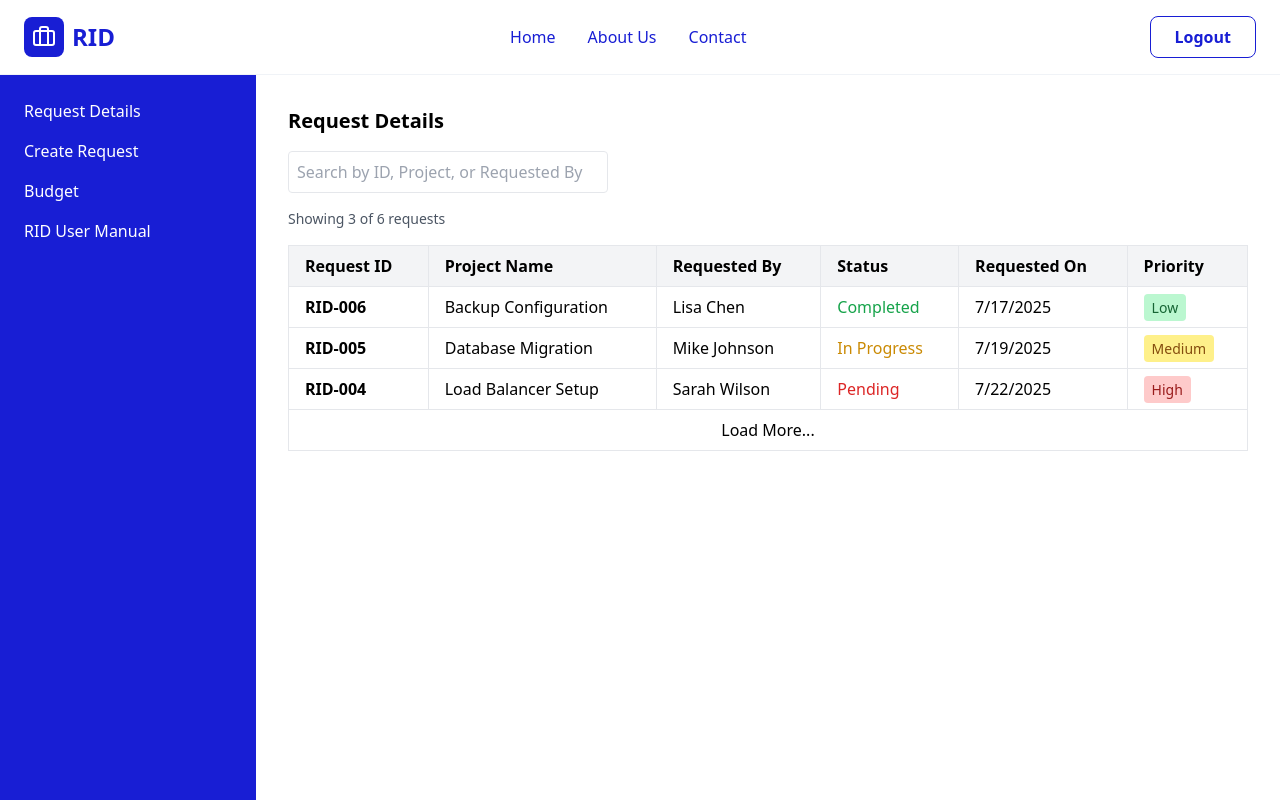
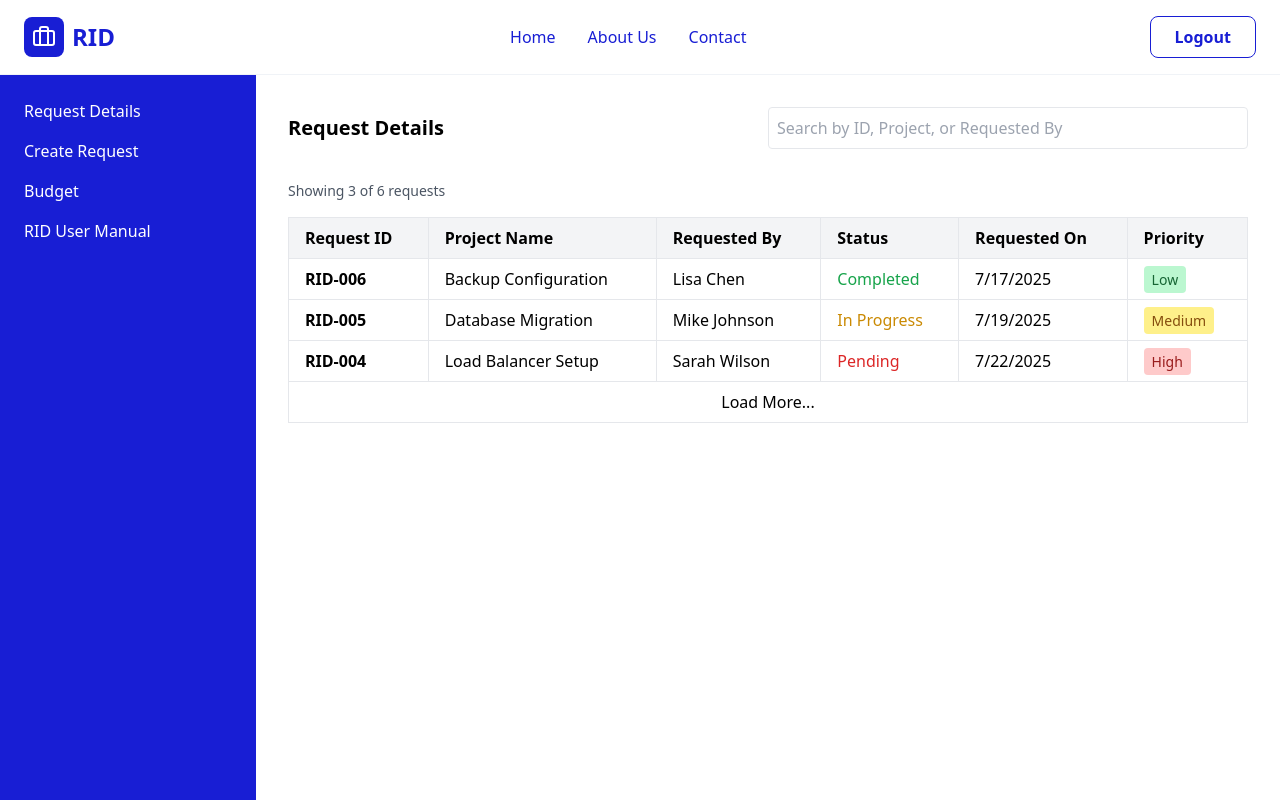
Before and after one commit to zulaikhamir/RID, a React (Vite) app: page /request-details in a window 1280 px wide. Shown: the top 800 px of the page. Built offline with nearby package versions, Linux system fonts and the light colour scheme.

Commit message:
search bar aligned with req details

```diff
--- a/src/pages/requestdetails.jsx
+++ b/src/pages/requestdetails.jsx
@@ -116,17 +116,19 @@ const RequestDetailsTable = () => {
 
   return (
     <div className="p-4">
+      <div className="mb-4 w-full flex justify-between items-center">
         <h2 className="text-xl font-bold mb-4">Request Details</h2>
 
         {/* Search Bar */}
+
         <input
           type="text"
           placeholder="Search by ID, Project, or Requested By"
           value={searchTerm}
           onChange={(e) => setSearchTerm(e.target.value)}
-        className="mb-4 w-1/3 p-2 border rounded bg-white/30 backdrop-blur-sm"
+          className="mb-4 w-1/2 p-2 border rounded bg-white/30 backdrop-blur-sm"
         />
-
+      </div>
       <div className="mb-4 text-sm text-gray-600">
         Showing {Math.min(visibleRows, filteredData.length)} of{" "}
         {filteredData.length} requests
```
Lines whose indentation alone changed are shown as unchanged.
